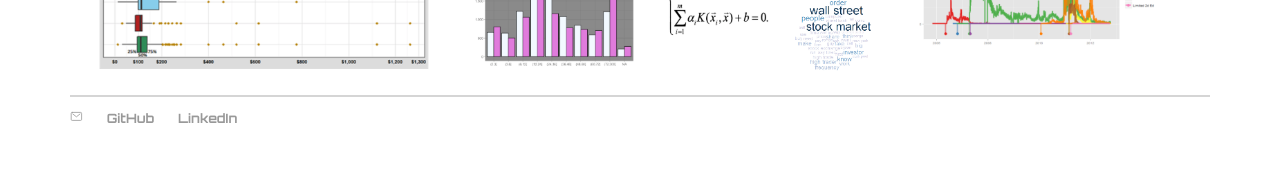
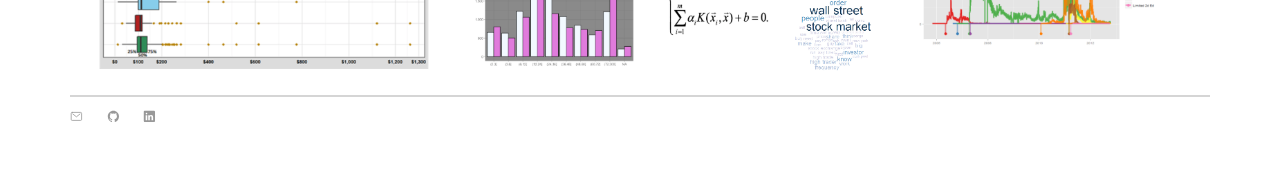
Before and after one commit to alexeybutyrev/alexeybutyrev.github.io, a Jekyll site: the page built from index.html, in a window 1280 px wide. Shown: the part 896-1091 px from the top of the page. Built offline with Jekyll 4.4.1, drawn with Linux system fonts in a browser that asks for light colours.

Commit message:
move icon script call near tag </body>

```diff
--- a/_layouts/default.html
+++ b/_layouts/default.html
@@ -30,9 +30,9 @@
 
   <footer>
     <ul>
-      <li><a href="mailto:abutyrev@gmail.com"> <ion-icon name="mail-outline"></ion-icon></a></li>
-      <li><a href="https://github.com/alexeybutyrev">GitHub</a></li>
-      <li><a href="https://www.linkedin.com/in/alexey-butyrev/">LinkedIn</a></li>
+      <li><a href="mailto:abutyrev@gmail.com"><ion-icon name="mail-outline"></ion-icon></a></li>
+      <li><a href="https://github.com/alexeybutyrev"><ion-icon name="logo-github"></ion-icon></a></li>
+      <li><a href="https://www.linkedin.com/in/alexey-butyrev/"><ion-icon name="logo-linkedin"></ion-icon></a></li>
     </ul>
   </footer>
   <script type="module" src="https://unpkg.com/ionicons@5.5.2/dist/ionicons/ionicons.esm.js"></script>
```
